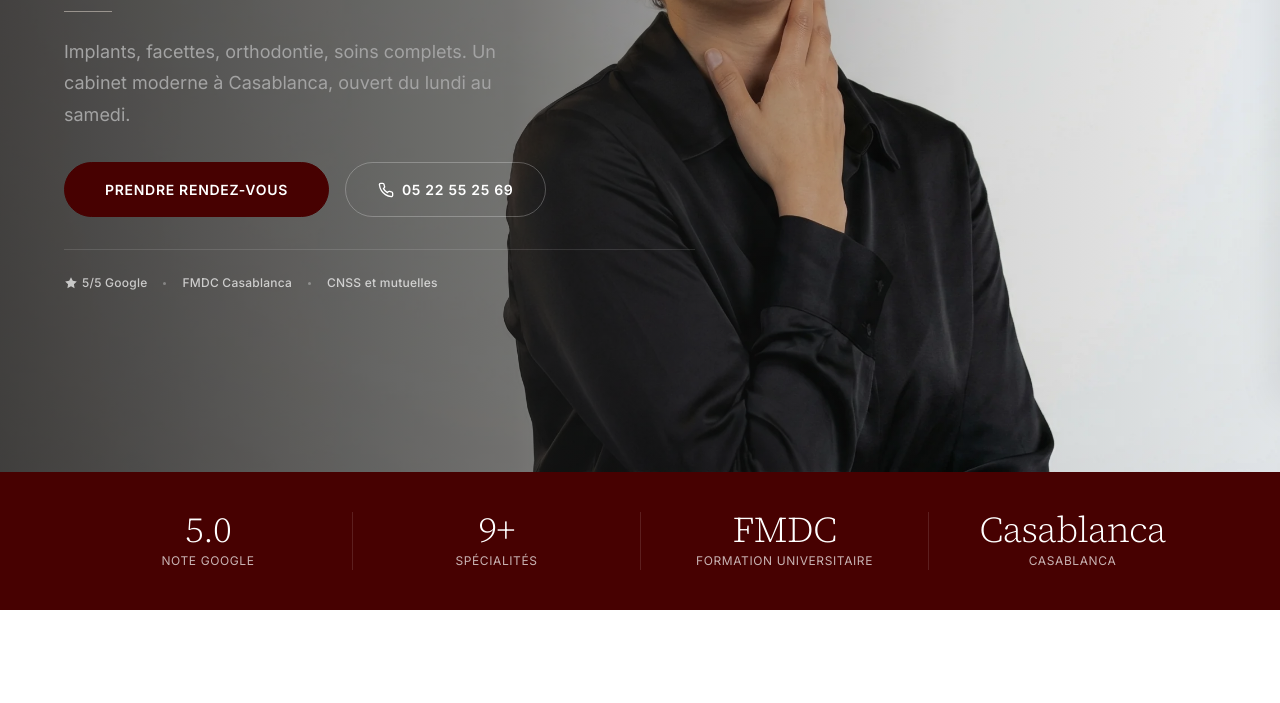
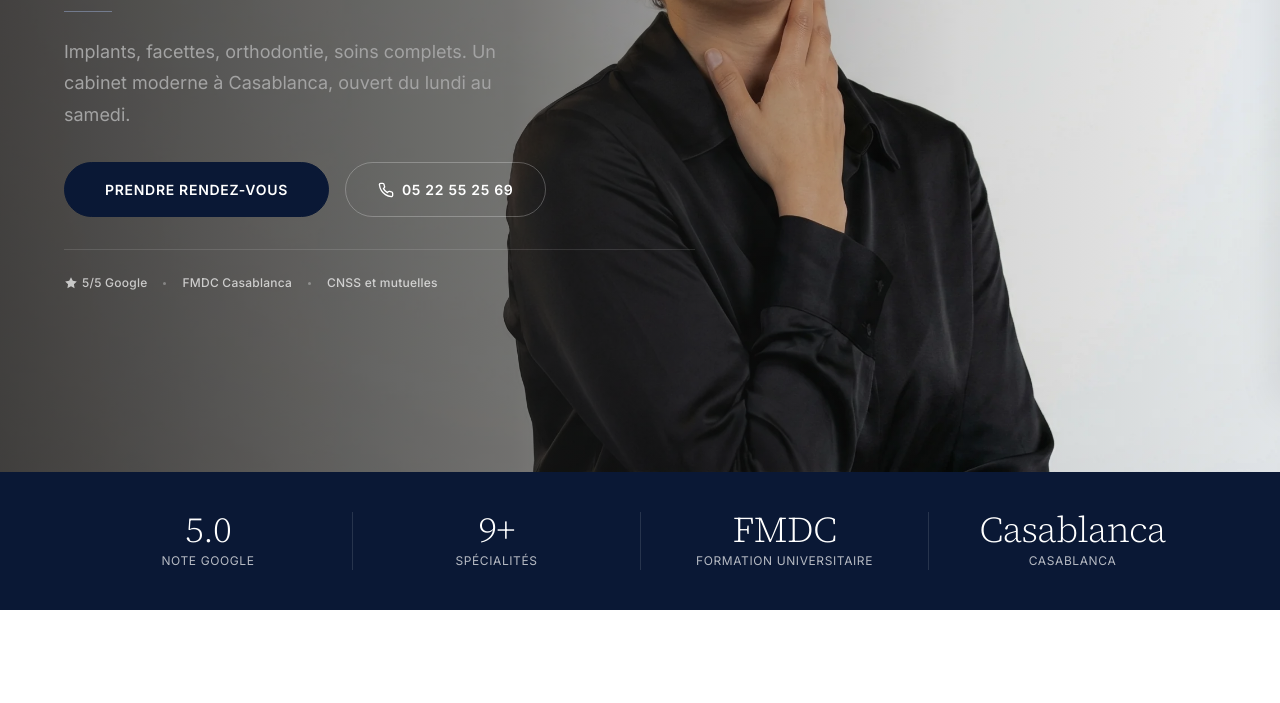
Before and after one commit to webxmedical-max/sidi-othman, a plain HTML site: page index.html in a window 1280 px wide. Shown: the part 391-1094 px from the top of the page. Drawn offline with Linux system fonts and the light colour scheme.

Commit message:
Color: dark deep navy blue #0A1835 accent

```diff
--- a/assets/css/variables.css
+++ b/assets/css/variables.css
@@ -21,18 +21,18 @@
   --color-text-subtle:    #A3A3A3;     /* Light gray — placeholders, disabled */
   --color-text-light:     #D4D4D4;     /* Very light — decorative numbers, watermarks */
 
-  /* ---- ACCENT — BURGUNDY (10% max) ---- */
-  /* Burgundy is the single accent color. Used on: primary CTA, eyebrow, */
+  /* ---- ACCENT — DARK DEEP NAVY BLUE (10% max) ---- */
+  /* Dark deep navy blue is the single accent color. Used on: primary CTA, eyebrow, */
   /* active nav, star icons, links on hover. Never as a large surface. */
-  --color-accent:         #470101;     /* Burgundy — primary accent */
-  --color-accent-hover:   #350100;     /* Deep burgundy — hover states */
-  --color-accent-light:   #F7EDED;     /* Barely-there burgundy tint — selected, hover bg */
-  --color-accent-muted:   #6B2A2A;     /* Softer burgundy — secondary links, icons */
-  --color-accent-wash:    #FBF5F5;     /* Ultra-light burgundy wash — subtle card bg */
+  --color-accent:         #0A1835;     /* Dark deep navy blue — primary accent */
+  --color-accent-hover:   #071126;     /* Darkest navy — hover states */
+  --color-accent-light:   #EAEDF3;     /* Barely-there navy tint — selected, hover bg */
+  --color-accent-muted:   #1F3F70;     /* Softer navy — secondary links, icons */
+  --color-accent-wash:    #F3F4F8;     /* Ultra-light navy wash — subtle card bg */
 
   /* ---- DARK BACKGROUND PALETTE ---- */
   /* For footer, dark CTA bands, dark hero variants. */
-  --color-accent-on-dark:  #E8DDD3;    /* Warm beige on dark bg */
+  --color-accent-on-dark:  #9AABD2;    /* Soft steel blue on dark bg */
   --color-text-on-dark:    #FFFFFF;    /* Primary text on dark */
   --color-text-muted-dark: #A3A3A3;    /* Muted text on dark */
   --color-border-dark:     #2A2A2A;    /* Subtle dividers on dark */
@@ -127,12 +127,12 @@
 
   /* ---- SHADOWS ---- */
   /* Soft, diffused shadows — Rhode-inspired warmth */
-  --shadow-sm:  0 1px 3px 0 rgb(71 1 1 / 0.04), 0 1px 2px -1px rgb(0 0 0 / 0.03);
-  --shadow-md:  0 4px 12px -2px rgb(71 1 1 / 0.06), 0 2px 6px -2px rgb(0 0 0 / 0.04);
-  --shadow-lg:  0 12px 28px -6px rgb(71 1 1 / 0.08), 0 4px 12px -4px rgb(0 0 0 / 0.04);
-  --shadow-xl:  0 24px 48px -12px rgb(71 1 1 / 0.12), 0 8px 16px -8px rgb(0 0 0 / 0.06);
-  --shadow-glow: 0 0 0 1px rgb(71 1 1 / 0.03), 0 8px 40px -8px rgb(71 1 1 / 0.1);
-  --shadow-hover: 0 16px 40px -8px rgb(71 1 1 / 0.1), 0 4px 12px -4px rgb(0 0 0 / 0.04);
+  --shadow-sm:  0 1px 3px 0 rgb(10 24 53 / 0.04), 0 1px 2px -1px rgb(0 0 0 / 0.03);
+  --shadow-md:  0 4px 12px -2px rgb(10 24 53 / 0.06), 0 2px 6px -2px rgb(0 0 0 / 0.04);
+  --shadow-lg:  0 12px 28px -6px rgb(10 24 53 / 0.08), 0 4px 12px -4px rgb(0 0 0 / 0.04);
+  --shadow-xl:  0 24px 48px -12px rgb(10 24 53 / 0.12), 0 8px 16px -8px rgb(0 0 0 / 0.06);
+  --shadow-glow: 0 0 0 1px rgb(10 24 53 / 0.03), 0 8px 40px -8px rgb(10 24 53 / 0.1);
+  --shadow-hover: 0 16px 40px -8px rgb(10 24 53 / 0.1), 0 4px 12px -4px rgb(0 0 0 / 0.04);
 
   /* ---- EASING CURVES ---- */
   /* Fluid, elastic — never mechanical, always alive */
```
